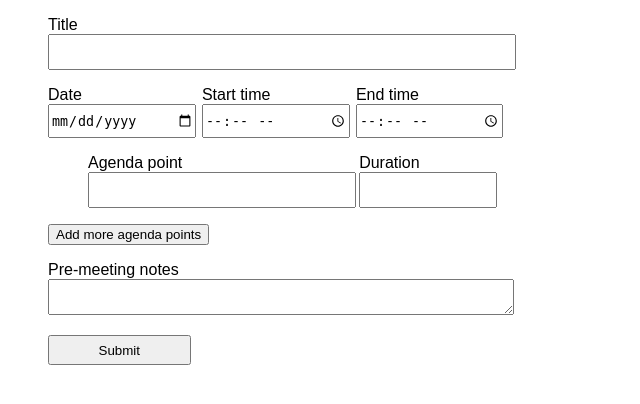
After one commit to chrxr/meeting_notes_app, a Django app: template meeting/templates/meeting/form-test.html in a window 1280 px wide. The commit adds this page. Shown: the top 404 px of the page, without its empty margins (0-640 px from the left). Run offline with Django 3.2, Linux system fonts and the light colour scheme; the template is opened without the code that fills it, so the values that code supplies are empty; parts of the project's set-up code (start-up, migrations or seed data) failed here and were passed over.

Commit message:
added more to static form

```diff
--- /dev/null
+++ b/meeting/templates/meeting/form-test.html
@@ -0,0 +1,76 @@
+<!DOCTYPE html>
+<html lang="en">
+<head>
+  <meta charset="UTF-8">
+  <title>Test form</title>
+  <style>
+    body {
+      font-family: arial;
+    }
+    .meetingForm {
+      width:500px;
+    }
+    .formList {
+      list-style: none;
+    }
+    .formItem {
+      margin-top:1em;
+    }
+    .formItem label {
+      display:block;
+    }
+    .formItem input, textarea, select {
+        width:100%;
+        height:30px;
+    }
+    .formItem.sumbitButton {
+      width:
+    }
+    .formItem.inline-form {
+      display: inline-block;
+      margin-right:1.5%;
+    }
+    .width-3 {
+      width:31%;
+    }
+    .width-3-2 {
+      width:62%;
+    }
+  </style>
+</head>
+<body>
+  <form name="meetingForm" class="meetingForm" action="/">
+    <ul class="formList">
+      <li class="formItem"><label for="title">Title</label><input name="title" type="text"></li>
+      <li class="formItem inline-form width-3"><label for="data">Date</label><input name="date" type="date"></li>
+      <li class="formItem inline-form width-3"><label for="startTime">Start time</label><input name="startTime" type="time"></li>
+      <li class="formItem inline-form width-3"><label for="endTime">End time</label><input name="endTime" type="time"></li>
+      <div id='agendaContainer'>
+        <ul id="agenda-list-1">
+          <li class="formItem inline-form width-3-2"><label for="agenda-title-1">Agenda point</label>
+            <input name="agenda-title-1" id="agenda-title-1" type="text" />
+          </li>
+          <li class="formItem inline-form width-3"><label for="agenda-duration-1">Duration</label>
+            <input name="agenda-duration-1" id="agenda-duration-1" type="text" />
+          </li>
+        </ul>
+      </div>
+      <li class="formItem"><button id="addPoints" type="button">Add more agenda points</button></li>
+      <li class="formItem"><label for="preMeetingNotes">Pre-meeting notes</label><textarea name="preMeetingNotes" type="text"></textarea></li>
+      <li class="formItem width-3"><input type="submit" value="Submit"></li>
+    </ul>
+  </form>
+  <script>
+    var addButton = document.getElementById('addPoints');
+    addButton.addEventListener('click', function(){addPoints()}, false);
+    function addPoints() {
+      var agendaSelect = document.getElementById('agenda-list-1'),
+          agendaContainer = document.getElementById('agendaContainer'),
+          newAgendaSelect = agendaSelect.cloneNode(true);
+      agendaContainer.appendChild(newAgendaSelect);
+    }
+
+  </script>
+
+</body>
+</html>
--- a/meeting/templates/meeting/manage-meeting.html
+++ b/meeting/templates/meeting/manage-meeting.html
@@ -10,6 +10,7 @@
     <li><a href='{% url 'edit-meeting' meeting.pk %}'>Edit meeting details</a></li>
     <li><a href='{% url 'add-attendees' meeting.pk %}'>Edit attendees</a></li>
     <li><a href='{% url 'add-agenda' meeting.pk %}'>Edit agenda</a></li>
+    <li><a href='{% url 'meeting-notes' meeting.pk %}'>Make notes</a></li>
   </ul>
 
 {% endblock %}
--- a/meeting/templates/meeting/meeting-details.html
+++ b/meeting/templates/meeting/meeting-details.html
@@ -24,7 +24,7 @@
   {% for agenda_point in agenda_points %}
   <ul>
     <li>{{ agenda_point.title }}</li>
-    <li>{{ agenda_point.timeStart|time:'H:i' }} - {{ agenda_point.timeEnd|time:'H:i' }}</li>
+    <li>{{ agenda_point.duration }} mins</li>
   </ul>
   {% endfor %}
 
--- a/meeting/templates/meeting/view-meetings.html
+++ b/meeting/templates/meeting/view-meetings.html
@@ -11,6 +11,7 @@
     <li>{{ meeting.location }}</li>
     <li><a href="{% url 'manage-meeting' meeting.pk %}">Manage meeting</a></li>
     <li><a href="{% url 'meeting-details' meeting.pk %}">View full details</a></li>
+    <li><a href="{% url 'meeting-notes' meeting.pk %}">Make notes</a></li>
   </ul>
 {% endfor %}
 
```
